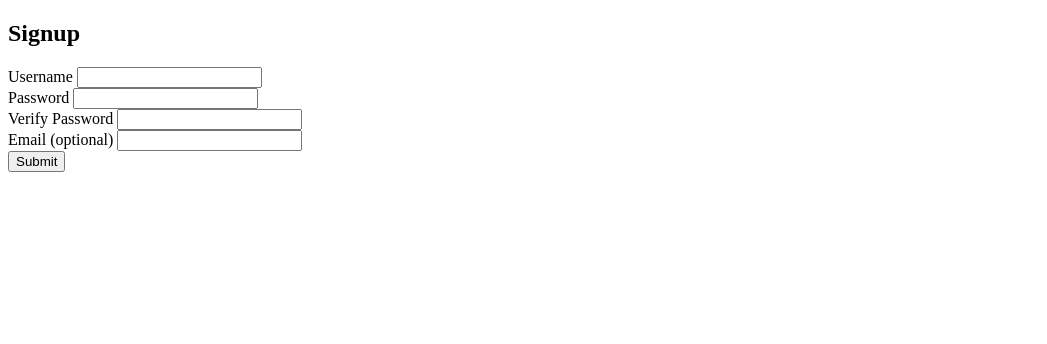
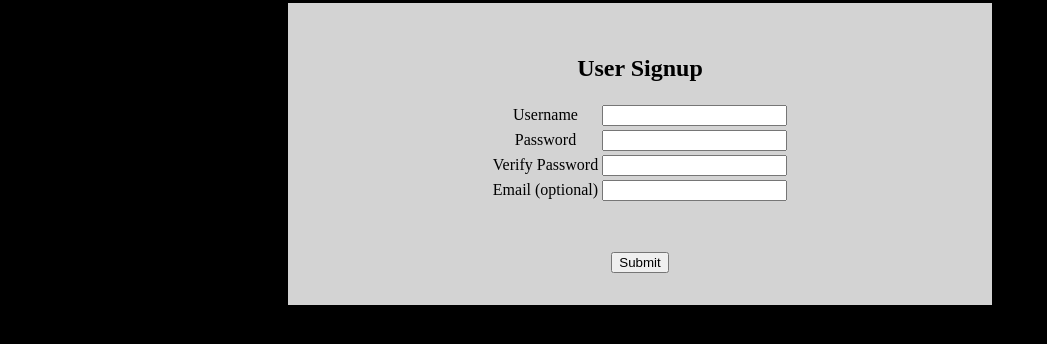
Before and after one commit to danduval/user-signup, a Flask app: page / in a window 1280 px wide. Shown: the top 344 px of the page, without its empty margins (0-1047 px from the left). Run offline with Flask 2, Linux system fonts and the light colour scheme.

Commit message:
Added some style

```diff
--- a/templates/base.html
+++ b/templates/base.html
@@ -2,6 +2,38 @@
 <html>
 
 <head>
+
+<style>
+
+html {
+    font-family: 'Times New Roman', Times, serif;
+    background-color: black;
+}
+body {
+    padding: 2rem;
+    border-style: solid;
+    margin: auto;
+    background-color: lightgrey;
+    text-align: center;
+    width: 50%;
+
+}
+
+table {
+    margin-right: auto;
+    margin-left: auto;
+}
+
+.error {
+    color: red;
+}
+
+#submit {
+    margin-top: 3rem;
+}
+
+
+</style>
 
 </head>
 
@@ -10,7 +42,6 @@
 {% block content %}
 
 {% endblock %}
-
 </body>
 
 </html>
--- a/templates/user-signup.html
+++ b/templates/user-signup.html
@@ -2,27 +2,35 @@
 
 {% block content %}
 
-<h2>Signup</h2>
+<h2>User Signup</h2>
 
 <form action="/welcome", method="post">
 
-    <label>Username
-        <input type="text" name="username" value="{{username}}" />
-    </label><span>{{ error_1 }}</span>
-    <br>
-    <label>Password
-        <input type="password" name="password" />
-    </label><span>{{ error_2 }}</span>
-    <br>
-    <label>Verify Password
-        <input type="password" name="verification" />
-    </label>
-    <br>
-    <label>Email (optional)
-        <input type="text" name="email" value="{{email}}" />
-    </label><span>{{ error_4 }}</span>
-    <br>
-    <input type="submit" /><span>{{ error_3 }}</span>
+<table>
+
+<tr>
+    <td><label for="username">Username</label></td>
+    <td><input type="text" name="username" value="{{username}}" /></td>
+    <span class="error">{{ error_1 }}</span>
+</tr>
+<tr>
+    <td><label for="password">Password</label></td>
+    <td><input type="password" name="password" /></td>
+    <span class="error">{{ error_2 }}</span>
+</tr>
+<tr>
+    <td><label for="verification">Verify Password</td>
+    <td><input type="password" name="verification" /></td>
+</tr>
+<tr>
+    <td><label for="email">Email (optional)</label></td>
+    <td><input type="text" name="email" value="{{email}}" /></td>
+    <span class="error">{{ error_4 }}</span>
+</tr>
+
+</table>
+
+    <input id="submit" type="submit" /><br><span class="error">{{ error_3 }}</span>
 </form>
 
 {% endblock %}
```
